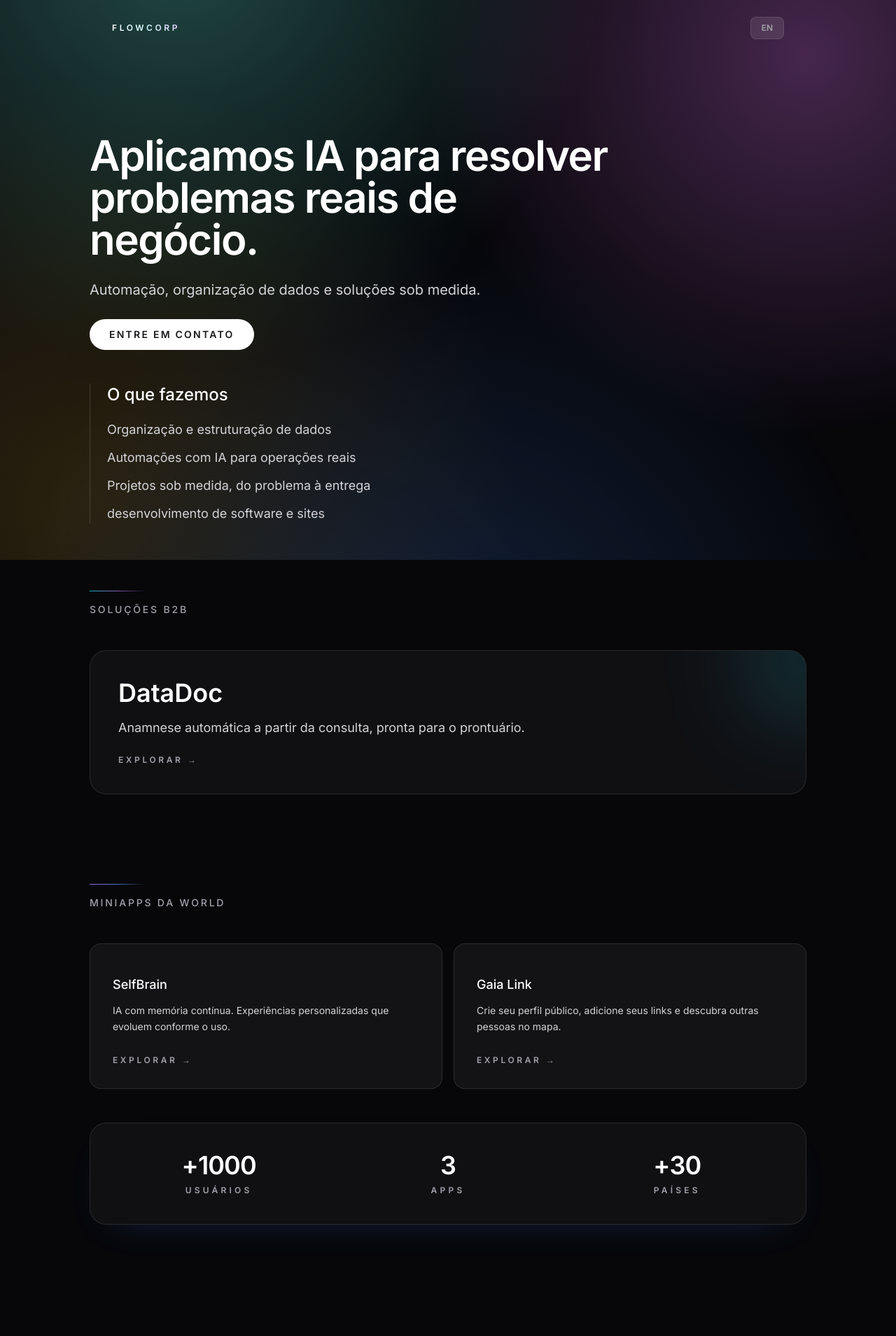
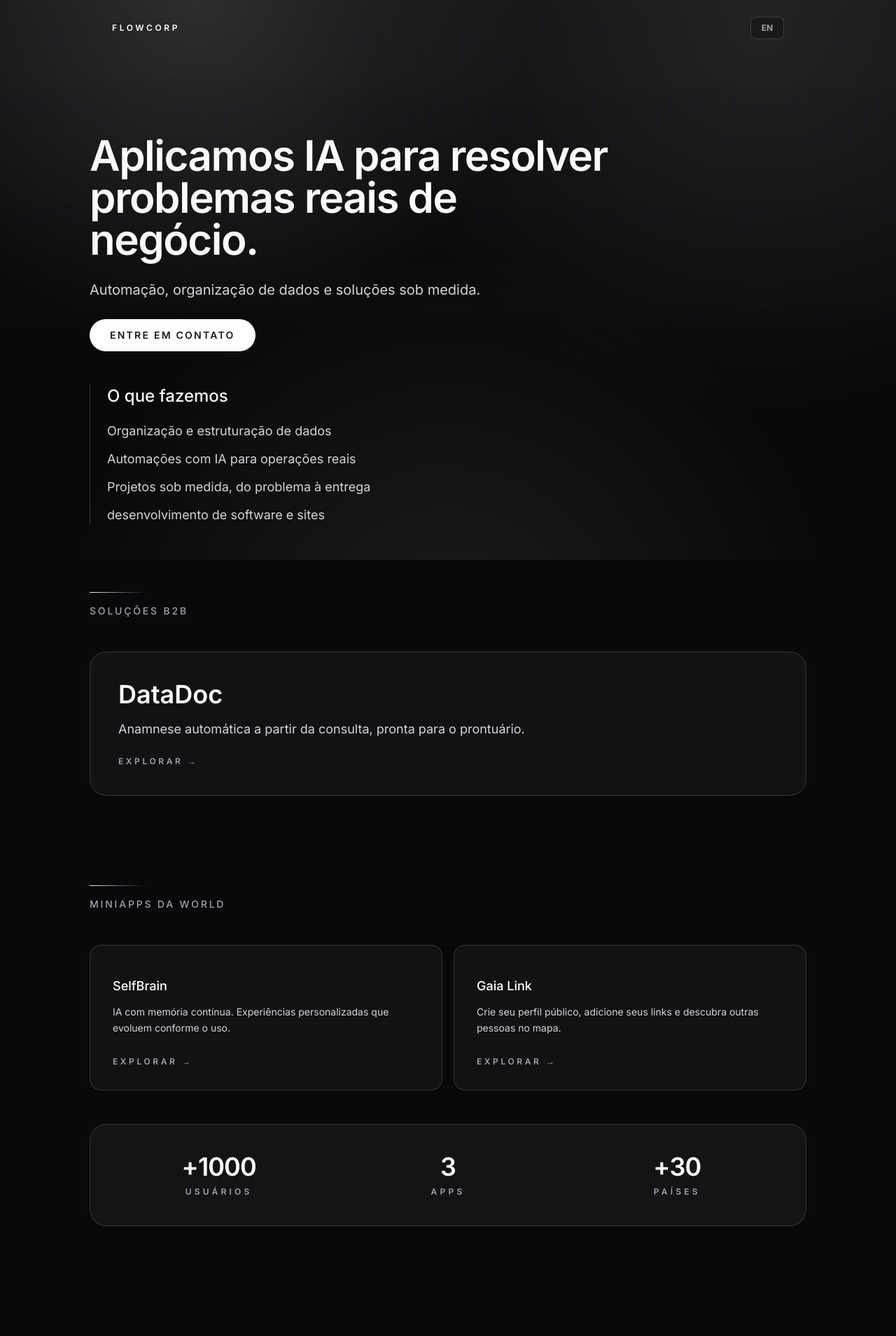
Before and after one commit to igorbiccas/flowcorp-site, a React (Vite) app: page / in a window 1280 px wide. Shown: the top 1909 px of the page at 70% size. Built offline with nearby package versions, Linux system fonts and the light colour scheme.

Commit message:
refine homepage with OpenAI-inspired visual style

```diff
--- a/App.tsx
+++ b/App.tsx
@@ -1,4 +1,3 @@
-
 import React from 'react';
 import Header from './components/Header';
 import AnimatedSection from './components/AnimatedSection';
@@ -82,30 +81,28 @@ const App: React.FC = () => {
   ];
 
   return (
-    <div className="relative min-h-screen bg-[#07070a] text-white selection:bg-white/10">
-      {/* Premium Glow Background */}
+    <div className="relative min-h-screen bg-[#09090b] text-white selection:bg-white/10">
+      <div className="openai-grid pointer-events-none fixed inset-0 z-0 opacity-20" />
       <div
-        className="pointer-events-none fixed inset-0 z-0 opacity-80"
+        className="pointer-events-none fixed inset-0 z-0"
         style={{
           background: `
-            radial-gradient(circle at 20% -10%, rgba(94, 234, 212, 0.35) 0%, transparent 45%),
-            radial-gradient(circle at 90% 10%, rgba(232, 121, 249, 0.35) 0%, transparent 40%),
-            radial-gradient(circle at 50% 120%, rgba(59, 130, 246, 0.25) 0%, transparent 55%),
-            radial-gradient(circle at 10% 90%, rgba(251, 191, 36, 0.18) 0%, transparent 45%)
-          `
+            radial-gradient(circle at 22% 0%, rgba(255,255,255,0.12) 0%, transparent 38%),
+            radial-gradient(circle at 85% 5%, rgba(255,255,255,0.08) 0%, transparent 42%),
+            radial-gradient(circle at 50% 115%, rgba(255,255,255,0.08) 0%, transparent 50%),
+            linear-gradient(180deg, rgba(24,24,27,0.55) 0%, rgba(9,9,11,0.95) 65%)
+          `,
         }}
       />
-      <div className="pointer-events-none fixed inset-0 z-0 opacity-20" style={{ backgroundImage: 'linear-gradient(120deg, rgba(255,255,255,0.08) 0%, rgba(255,255,255,0) 60%)' }} />
 
       <Header />
 
       <main className="relative z-10 flex flex-col pt-32 md:pt-48">
-        {/* Hero Section */}
         <section className="px-6 md:px-8">
           <div className="mx-auto w-full max-w-5xl">
             <AnimatedSection className="space-y-10 md:space-y-12" delay="duration-700">
               <div className="max-w-3xl space-y-6 md:space-y-7">
-                <h1 className="text-4xl font-semibold leading-[1.1] tracking-tight text-white md:text-6xl">
+                <h1 className="text-4xl font-semibold leading-[1.05] tracking-tight text-zinc-50 md:text-6xl">
                   {t.app.hero.title}
                 </h1>
                 <p className="max-w-2xl text-lg leading-8 text-zinc-300 md:text-xl">
@@ -113,14 +110,14 @@ const App: React.FC = () => {
                 </p>
                 <a
                   href="#contato"
-                  className="inline-flex items-center justify-center rounded-full bg-white px-7 py-3 text-sm font-semibold uppercase tracking-[0.16em] text-zinc-900 transition-colors duration-300 hover:bg-zinc-200"
+                  className="inline-flex items-center justify-center rounded-full border border-white/20 bg-white px-7 py-3 text-sm font-semibold uppercase tracking-[0.16em] text-zinc-900 transition-all duration-300 hover:-translate-y-0.5 hover:bg-zinc-100"
                 >
                   {t.app.hero.contactButton}
                 </a>
               </div>
 
-              <div className="max-w-3xl border-l border-white/15 pl-5 md:pl-6">
-                <h2 className="text-xl font-medium text-white md:text-2xl">{t.app.hero.whatWeDoTitle}</h2>
+              <div className="max-w-3xl border-l border-white/20 pl-5 md:pl-6">
+                <h2 className="text-xl font-medium text-zinc-100 md:text-2xl">{t.app.hero.whatWeDoTitle}</h2>
                 <ul className="mt-5 space-y-3 text-base leading-relaxed text-zinc-300 md:text-lg">
                   {t.app.hero.whatWeDoItems.map((item) => (
                     <li key={item}>{item}</li>
@@ -131,12 +128,11 @@ const App: React.FC = () => {
           </div>
         </section>
 
-        {/* B2B Products Section */}
         <section className="mt-24 px-6 md:px-8">
           <div className="mx-auto w-full max-w-5xl">
             <AnimatedSection className="w-full space-y-12" delay="duration-700">
               <div className="max-w-2xl space-y-4">
-                <div className="h-px w-20 bg-gradient-to-r from-cyan-400/80 via-purple-400/70 to-transparent" />
+                <div className="h-px w-20 bg-gradient-to-r from-zinc-100 via-zinc-500 to-transparent" />
                 <h2 className="text-sm font-medium uppercase tracking-[0.2em] text-zinc-400">{t.app.projectsTitle}</h2>
               </div>
               <div className="grid w-full gap-6">
@@ -144,12 +140,14 @@ const App: React.FC = () => {
                   <a
                     key={product.title}
                     href={product.href}
-                    target={(product as any).target || "_blank"}
+                    target={(product as any).target || '_blank'}
                     rel="noreferrer"
-                    className="group relative block overflow-hidden rounded-3xl border border-white/10 bg-white/[0.04] p-10 transition-all duration-300 hover:border-white/20 hover:bg-white/[0.08] hover:shadow-[0_20px_60px_-30px_rgba(94,234,212,0.6)]"
+                    className="group relative block overflow-hidden rounded-3xl border border-white/15 bg-zinc-900/70 p-10 transition-all duration-300 hover:-translate-y-1 hover:border-white/30 hover:bg-zinc-900"
                   >
-                    <div className="pointer-events-none absolute inset-0 opacity-0 transition duration-300 group-hover:opacity-100" style={{ background: 'linear-gradient(135deg, rgba(94,234,212,0.18) 0%, rgba(232,121,249,0.08) 35%, rgba(59,130,246,0.12) 70%, rgba(255,255,255,0) 100%)' }} />
-                    <div className="pointer-events-none absolute -right-20 -top-16 h-40 w-40 rounded-full bg-cyan-400/20 blur-3xl transition duration-300 group-hover:opacity-80" />
+                    <div
+                      className="pointer-events-none absolute inset-0 opacity-0 transition duration-300 group-hover:opacity-100"
+                      style={{ background: 'linear-gradient(135deg, rgba(255,255,255,0.10) 0%, rgba(255,255,255,0) 60%)' }}
+                    />
                     <div className="space-y-4">
                       <h3 className="text-3xl font-semibold text-white md:text-4xl">{product.title}</h3>
                       <p className="max-w-2xl text-base leading-relaxed text-zinc-300 md:text-lg">{product.description}</p>
@@ -164,12 +162,11 @@ const App: React.FC = () => {
           </div>
         </section>
 
-        {/* Mini Apps Section */}
         <section className="mt-32 px-6 md:px-8">
           <div className="mx-auto w-full max-w-5xl">
             <AnimatedSection className="w-full space-y-12" delay="duration-700">
               <div className="max-w-2xl space-y-4">
-                <div className="h-px w-20 bg-gradient-to-r from-purple-400/80 via-blue-400/70 to-transparent" />
+                <div className="h-px w-20 bg-gradient-to-r from-zinc-100 via-zinc-500 to-transparent" />
                 <h2 className="text-sm font-medium uppercase tracking-[0.2em] text-zinc-400">{t.app.miniAppsTitle}</h2>
               </div>
               <div className="grid w-full gap-4 md:grid-cols-2">
@@ -177,11 +174,14 @@ const App: React.FC = () => {
                   <a
                     key={product.title}
                     href={product.href}
-                    target={(product as any).target || "_blank"}
+                    target={(product as any).target || '_blank'}
                     rel="noreferrer"
-                    className="group relative block space-y-3 overflow-hidden rounded-2xl border border-white/10 bg-white/[0.05] p-8 transition-all duration-300 hover:border-white/20 hover:bg-white/[0.1] hover:shadow-[0_18px_50px_-28px_rgba(232,121,249,0.6)]"
+                    className="group relative block space-y-3 overflow-hidden rounded-2xl border border-white/15 bg-zinc-900/65 p-8 transition-all duration-300 hover:-translate-y-1 hover:border-white/30 hover:bg-zinc-900"
                   >
-                    <div className="pointer-events-none absolute inset-0 opacity-0 transition duration-300 group-hover:opacity-100" style={{ background: 'linear-gradient(135deg, rgba(232,121,249,0.15) 0%, rgba(59,130,246,0.1) 50%, rgba(255,255,255,0) 100%)' }} />
+                    <div
+                      className="pointer-events-none absolute inset-0 opacity-0 transition duration-300 group-hover:opacity-100"
+                      style={{ background: 'linear-gradient(135deg, rgba(255,255,255,0.08) 0%, rgba(255,255,255,0) 70%)' }}
+                    />
                     <h3 className="text-lg font-medium text-white">{product.title}</h3>
                     <p className="text-sm leading-relaxed text-zinc-300">{product.description}</p>
                     <div className="pt-4 text-xs font-semibold uppercase tracking-[0.3em] text-zinc-400 transition-colors group-hover:text-white">
@@ -190,7 +190,10 @@ const App: React.FC = () => {
                   </a>
                 ))}
               </div>
-              <div ref={statsRef} className="grid grid-cols-3 gap-4 rounded-3xl border border-white/10 bg-white/[0.04] px-4 py-8 text-center shadow-[0_20px_60px_-40px_rgba(59,130,246,0.4)] md:gap-6 md:px-8 md:py-10">
+              <div
+                ref={statsRef}
+                className="grid grid-cols-3 gap-4 rounded-3xl border border-white/15 bg-zinc-900/75 px-4 py-8 text-center md:gap-6 md:px-8 md:py-10"
+              >
                 <div className="space-y-2">
                   <div className="text-2xl font-semibold tracking-tight text-white md:text-4xl">+{animatedStats.users}</div>
                   <div className="text-[10px] font-semibold uppercase tracking-[0.25em] text-zinc-400 md:text-xs md:tracking-[0.35em]">{t.app.stats.usersLabel}</div>
@@ -208,8 +211,7 @@ const App: React.FC = () => {
           </div>
         </section>
 
-        {/* Contact Section */}
-        <section id="contato" className="px-6 py-32 md:py-40 md:px-8">
+        <section id="contato" className="px-6 py-32 md:px-8 md:py-40">
           <div className="mx-auto w-full max-w-5xl text-center">
             <AnimatedSection className="w-full space-y-6" delay="duration-700">
               <div className="flex flex-wrap items-center justify-center gap-8">
@@ -217,7 +219,7 @@ const App: React.FC = () => {
                   href="https://www.instagram.com/flowcorp_"
                   target="_blank"
                   rel="noreferrer"
-                  className="text-zinc-400 transition-all duration-300 hover:text-white hover:scale-110"
+                  className="text-zinc-400 transition-all duration-300 hover:scale-110 hover:text-white"
                   aria-label="Instagram"
                 >
                   <InstagramIcon />
@@ -226,7 +228,7 @@ const App: React.FC = () => {
                   href="https://chat.whatsapp.com/LnN6r20k6IhHWxoRVSdGQO"
                   target="_blank"
                   rel="noreferrer"
-                  className="text-zinc-400 transition-all duration-300 hover:text-white hover:scale-110"
+                  className="text-zinc-400 transition-all duration-300 hover:scale-110 hover:text-white"
                   aria-label="WhatsApp"
                 >
                   <WhatsAppIcon />
@@ -237,12 +239,10 @@ const App: React.FC = () => {
         </section>
       </main>
 
-      <footer className="relative z-10 border-t border-white/5 bg-[#0b0b10]/90 backdrop-blur-md px-6 py-12 md:px-8">
+      <footer className="relative z-10 border-t border-white/10 bg-[#09090b]/90 px-6 py-12 backdrop-blur-md md:px-8">
         <div className="mx-auto flex max-w-5xl flex-col items-center justify-between gap-6 md:flex-row md:gap-0">
           <span className="text-xs uppercase tracking-widest text-zinc-500">{t.common.footerCopyright}</span>
-          <div className="flex gap-8">
-            {/* Add secondary links if needed */}
-          </div>
+          <div className="flex gap-8" />
         </div>
       </footer>
     </div>
--- a/components/Header.tsx
+++ b/components/Header.tsx
@@ -21,13 +21,13 @@ const Header: React.FC<HeaderProps> = ({ showLanguageSelector = true }) => {
 
   return (
     <header
-      className={`fixed inset-x-0 top-0 z-50 transition-all duration-300 ease-in-out ${isScrolled ? 'border-b border-white/10 bg-[#07070a]/80 backdrop-blur-xl py-4' : 'bg-transparent py-6'
+      className={`fixed inset-x-0 top-0 z-50 transition-all duration-300 ease-in-out ${isScrolled ? 'border-b border-white/10 bg-[#0a0a0c]/80 backdrop-blur-xl py-4' : 'bg-transparent py-6'
         }`}
     >
       <div className="mx-auto flex w-full max-w-5xl items-center justify-between px-6 md:px-8">
         <a
           href="/"
-          className="bg-gradient-to-r from-white via-cyan-100 to-purple-200 bg-clip-text text-xs font-semibold uppercase tracking-[0.3em] text-transparent transition-opacity hover:opacity-70"
+          className="text-xs font-semibold uppercase tracking-[0.3em] text-white transition-opacity hover:opacity-70"
           aria-label="FlowCorp"
         >
           FLOWCORP
@@ -40,7 +40,7 @@ const Header: React.FC<HeaderProps> = ({ showLanguageSelector = true }) => {
           {showLanguageSelector && (
             <button
               onClick={toggleLanguage}
-              className="flex h-8 w-12 items-center justify-center rounded-lg border border-white/10 bg-white/10 shadow-[0_8px_30px_-16px_rgba(255,255,255,0.6)] transition-transform hover:scale-110 hover:bg-white/20 active:scale-95"
+              className="flex h-8 w-12 items-center justify-center rounded-lg border border-white/15 bg-zinc-900/80 transition-transform hover:scale-105 hover:bg-zinc-800 active:scale-95"
               title={language === 'en' ? "Translate to Portuguese" : "Translate to English"}
             >
               {language === 'en' ? (
--- a/index.css
+++ b/index.css
@@ -1,22 +1,33 @@
-@import url('https://fonts.googleapis.com/css2?family=Inter:wght@400;500;600&display=swap');
+@import url('https://fonts.googleapis.com/css2?family=Inter:wght@400;500;600;700&display=swap');
 
 body {
     margin: 0;
     padding: 0;
     -webkit-font-smoothing: antialiased;
     -moz-osx-font-smoothing: grayscale;
-    background-color: #0f0f12;
+    background-color: #09090b;
     color: #fff;
     font-family: 'Inter', sans-serif;
 }
 
-selection {
+::selection {
     background: rgba(255, 255, 255, 0.1);
     color: #fff;
+}
+
+#root {
+    isolation: isolate;
 }
 
 @layer utilities {
     .text-balance {
         text-wrap: balance;
     }
+
+    .openai-grid {
+        background-image:
+            linear-gradient(to right, rgba(255, 255, 255, 0.06) 1px, transparent 1px),
+            linear-gradient(to bottom, rgba(255, 255, 255, 0.06) 1px, transparent 1px);
+        background-size: 48px 48px;
+    }
 }
```
